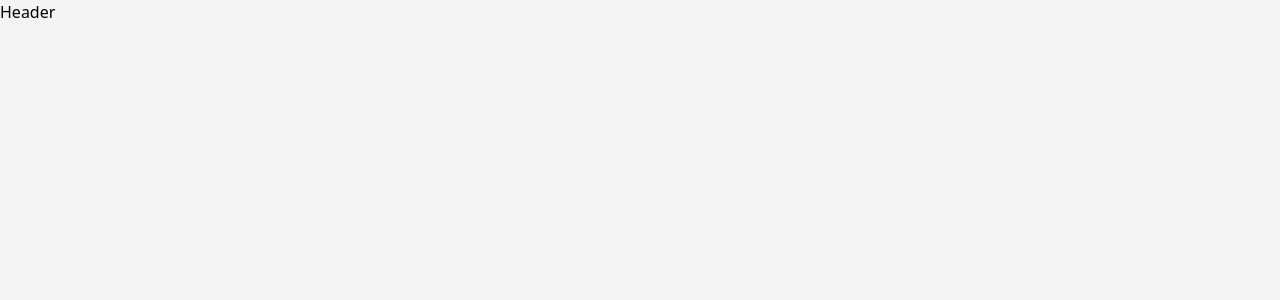
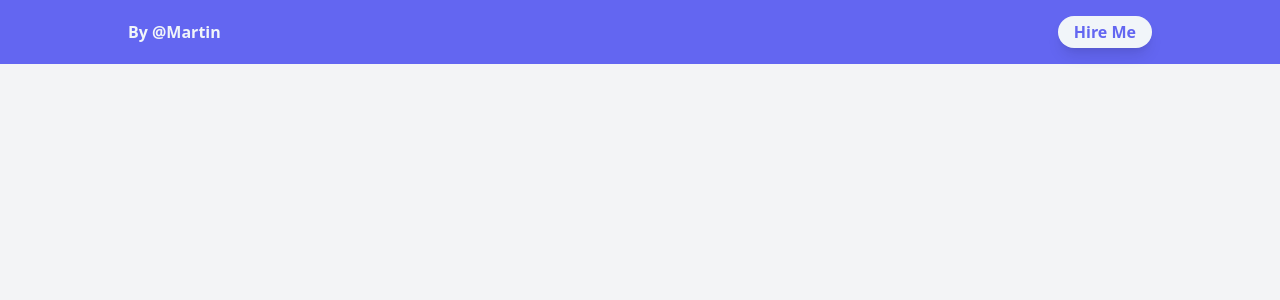
Before and after one commit to marville001/frontend-challenges, a React (Create React App) app: page / in a window 1280 px wide. Shown: the top 300 px of the page. Built offline with nearby package versions, Linux system fonts and the light colour scheme.

Commit message:
header design

```diff
--- a/src/components/Header.jsx
+++ b/src/components/Header.jsx
@@ -2,8 +2,14 @@ import React from 'react'
 
 const Header = () => {
     return (
-        <div>
-            <h5>Header</h5>
+        <div className="bg-indigo-500">
+
+        <div className='flex items-center h-16 px-4 lg:px-0  container justify-between'>
+            <h1 className='font-bold text-slate-100 font-sans'>By @Martin</h1>
+            <div>
+                <button className='bg-slate-100 rounded-full px-4 py-1 text-indigo-500 font-bold shadow-lg hover:bg-slate-200 hover:text-indigo-600'>Hire Me</button>
+            </div>
+        </div>
         </div>
     )
 }
--- a/src/index.css
+++ b/src/index.css
@@ -1,3 +1,9 @@
 @tailwind base;
 @tailwind components;
 @tailwind utilities;
+
+@layer components{
+  .container{
+    @apply max-w-5xl mx-auto;
+  }
+}
```
